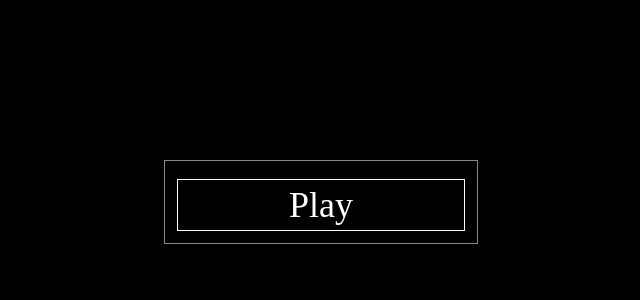
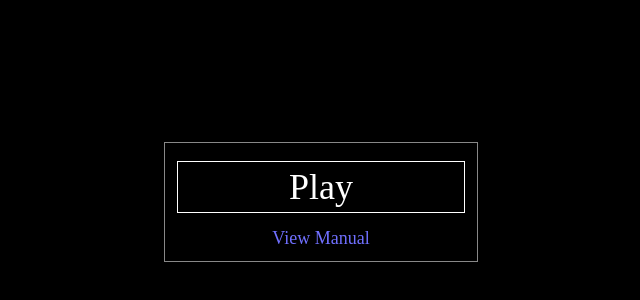
Before and after one commit to JohnImril/diablo_web_simple, a React (Vite) app: page / in a window 1280 px wide. Shown: the part 198-498 px from the top of the page, without its empty margins (319-959 px from the left). Built offline with nearby package versions, Linux system fonts and the light colour scheme; the HTML template or start-up script is replaced by a standard one.

Commit message:
Add manual

```diff
--- a/src/components/StartScreen/StartScreen.css
+++ b/src/components/StartScreen/StartScreen.css
@@ -36,9 +36,10 @@
 	background-color: #111;
 }
 
-.start-screen__compress-link {
+.start-screen__manual-link {
 	display: inline-block;
 	color: rgb(112, 112, 255);
 	text-decoration: none;
 	cursor: pointer;
+	margin-top: 15px;
 }
--- a/src/components/StartScreen/StartScreen.tsx
+++ b/src/components/StartScreen/StartScreen.tsx
@@ -27,6 +27,9 @@ const StartScreen: React.FC<{
 					Manage Saves
 				</div>
 			)}
+			<a className="start-screen__manual-link" href="/D1_manual_en.pdf" target="_blank" rel="noopener noreferrer">
+				View Manual
+			</a>
 		</div>
 	);
 };
```
Also changed, not shown: 1 other file (tests, documents, lock files or other folders).
